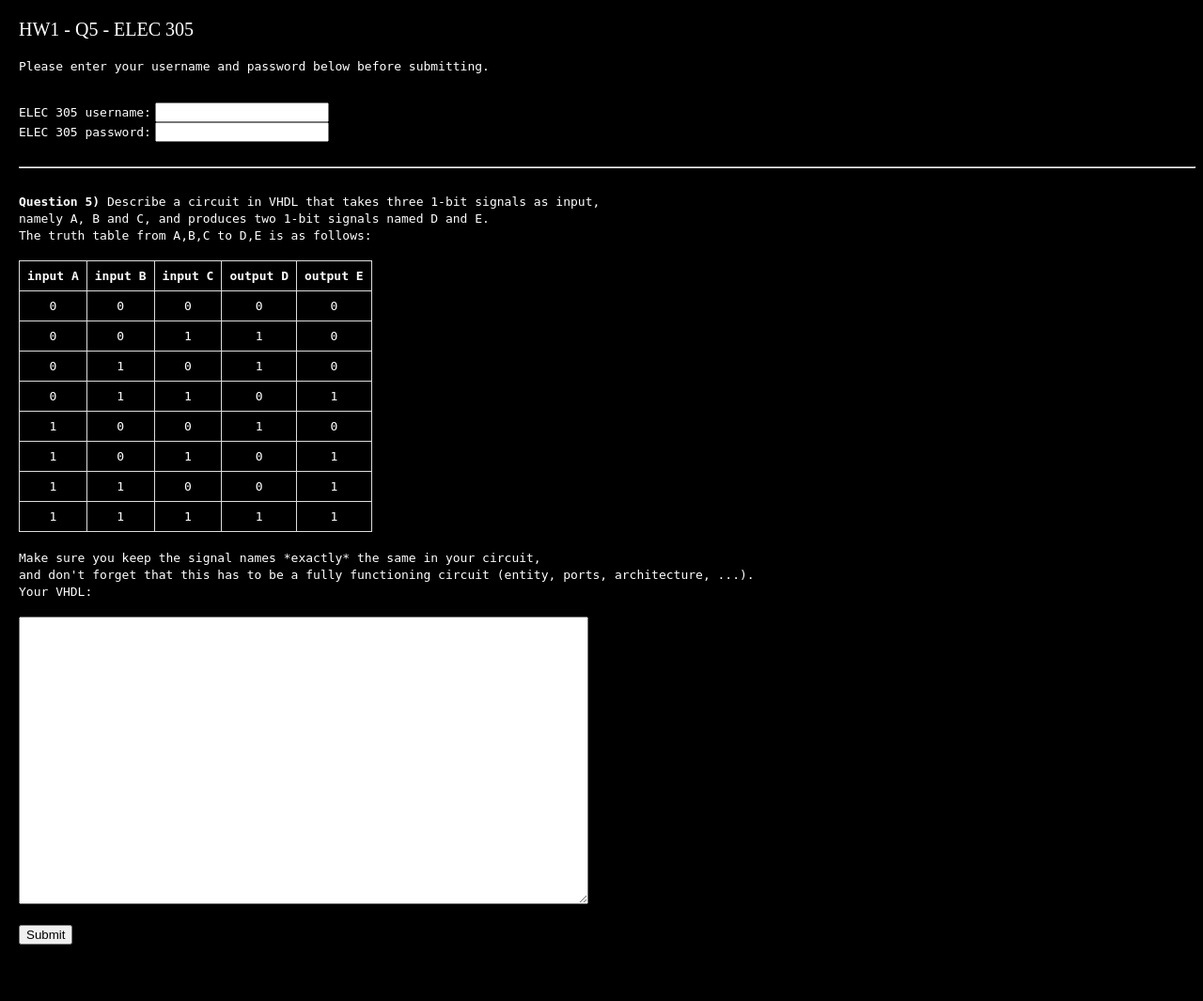
After one commit to sonebu/elec305-ghdl-server, a FastAPI app: template templates/hw1_q5.html in a window 1280 px wide. The commit adds this page. Shown: the whole page at 94% size. Run offline with FastAPI, Linux system fonts and the light colour scheme; the template is opened without the code that fills it, so the values that code supplies are empty.

Commit message:
interim still, remaining: pyt, routing pages with href, submission ghdl behavior, ghdl state machine syntax and then tb etc., and others

```diff
--- a/server.py
+++ b/server.py
@@ -1,7 +1,8 @@
 import uvicorn, time, os, subprocess, jsonlines, enum
-from fastapi import FastAPI, Request, Form
+from fastapi import FastAPI, Request, Form, status
 from fastapi.templating import Jinja2Templates
 from fastapi.staticfiles import StaticFiles
+from fastapi.responses import RedirectResponse
 
 base_url = "https://ghdl.buraksoner.com"
 
@@ -25,57 +26,64 @@ def home_post(request: Request, hw_selection: hwChoices = Form(hwChoices)):
 
 @app.get("/")
 def home_get(request: Request):
-    result = 'submit your vhdl code'
     return templates.TemplateResponse('home.html', context={'request': request})
 
+@app.get("/hw1")
+def home_get(request: Request):
+    return templates.TemplateResponse('hw1.html', context={'request': request})
 
-"""
-@app.post('/')
-def home_post(request: Request, pwd: str = Form(""), email: str = Form(""), input_text: str = Form("")):
-    timestr  = time.strftime("%Y%m%d_%H%M%S")
-    clientIP = request.client.host
-
-    ### Health checks
+def inputchecks(username, password, input_text):
     if(input_text == ""): # fail case
-        output = "enter a non-empty string in the text box"
+        message = "enter a non-empty string in the text box"
+        return -1, message
     else:
         with jsonlines.open('usercreds.jsonl', 'r') as jsonl_f:
             users = [obj for obj in jsonl_f]
         match_user = False
         for userdict in users:
-            if((email == userdict["email"]) and (pwd == userdict["password"])):
+            if((username == userdict["username"]) and (password == userdict["password"])):
                 match_user = True
                 break
         if(not match_user): # fail case
-            output =  "email and pwd combination not found in database<br>"
+            output =  "username and password combination not found in database<br>"
             output += "make sure you entered them correctly<br><br>"
             output += "note that the server does not check validity of inputs<br>"
             output += "so you need to check your inputs yourself (e.g., whitespaces)"
+            return -1, output
         else:
-            # inputs are OK if we made it this far
-            username = email.split("@")[0]
-            submissionfolder_name = './submissions/'+username+'/'
-            submissionfolder_exists = os.path.isdir(submissionfolder_name)
-            if(not submissionfolder_exists):
-                os.makedirs(submissionfolder_name)
-            submissionfile_name = timestr + "_" + clientIP.replace(".","p") + "_" + username+ ".vhdl"
-            with open(submissionfolder_name + submissionfile_name, "w") as src:
-                src.write(input_text)
-            ghdl_run_result = subprocess.run(['ghdl', '-a', submissionfolder_name + submissionfile_name], stdout=subprocess.PIPE, stderr=subprocess.PIPE)
-            ghdl_run_result_err = ghdl_run_result.stderr.decode('utf-8')
-            ghdl_run_result_out = ghdl_run_result.stdout.decode('utf-8')
-            if(ghdl_run_result_err == ""):
-                output = "No errors."
-            else:
-                output = "GHDL Output:<br>"
-                output += ghdl_run_result_err
-                output += ghdl_run_result_out
-                responsefile_name = timestr + "_" + clientIP.replace(".","p") + "_" + username+ ".dbg"
-                with open(submissionfolder_name + responsefile_name, "w") as dbg:
-                    dbg.write(output)
+            return 0
 
-    return templates.TemplateResponse('home.html', context={'request': request, 'result': output, 'input_text': input_text})
-"""
+@app.post('/hw1_q1')
+async def home_post(request: Request, password: str = Form(""), username: str = Form(""), input_text: str = Form("")):
+    timestr  = time.strftime("%Y%m%d_%H%M%S")
+    clientIP = request.client.host
+
+    ret, msg = inputchecks(username, password, input_text)
+    if(ret == 0): # inputs are OK if we made it this far
+        username = username.split("@")[0]
+        submissionfolder_name = './submissions/hw1/'+username+'/'
+        submissionfolder_exists = os.path.isdir(submissionfolder_name)
+        if(not submissionfolder_exists):
+            os.makedirs(submissionfolder_name)
+        submissionfile_name = timestr + "_" + clientIP.replace(".","p") + "_" + username + ".vhdl"
+        with open(submissionfolder_name + submissionfile_name, "w") as src:
+            src.write(input_text)
+        ghdl_run_result = subprocess.run(['ghdl', '-a', submissionfolder_name + submissionfile_name], stdout=subprocess.PIPE, stderr=subprocess.PIPE)
+        ghdl_run_result_err = ghdl_run_result.stderr.decode('utf-8')
+        ghdl_run_result_out = ghdl_run_result.stdout.decode('utf-8')
+        if(ghdl_run_result_err == ""):
+            output = "No errors."
+        else:
+            output = "GHDL Output:<br>"
+            output += ghdl_run_result_err
+            output += ghdl_run_result_out
+            responsefile_name = timestr + "_" + clientIP.replace(".","p") + "_" + username + ".dbg"
+            with open(submissionfolder_name + responsefile_name, "w") as dbg:
+                dbg.write(output)
+    else:
+        output = msg
+
+    return templates.TemplateResponse('hw1.html', context={'request': request, 'input_text': input_text, 'qout': output})
 
 if __name__ == "__main__":
-    uvicorn.run(app, host="0.0.0.0", port=8080, log_level="info", proxy_headers=True, forwarded_allow_ips='*')
+    uvicorn.run("server:app", host="0.0.0.0", port=8080, log_level="info", proxy_headers=True, reload=True, forwarded_allow_ips='*')
--- /dev/null
+++ b/templates/hw1_q5.html
@@ -0,0 +1,89 @@
+<!DOCTYPE html>
+<html lang="en">
+    <head>
+        <style type="text/css">a, a:visited{color: lightskyblue;}</style>
+        <meta charset="UTF-8">
+        <meta name="viewport" content="width=device-width, initial-scale=1.0">
+        <title>HW1 - Q5 - ELEC 305 </title>
+        <link id="favicon" rel="icon" type="image/x-icon" href="static/favicon.png">
+        <meta http-equiv="Content-Security-Policy" content="upgrade-insecure-requests">
+        <script type="module" defer>
+          (async ({ chrome, netscape }) => { if (!chrome && !netscape) await import('https://unpkg.com/@ungap/custom-elements');
+            const { default: HighlightedCode } = await import('https://unpkg.com/highlighted-code'); HighlightedCode.useTheme('monokai-sublime'); })(self);
+        </script>
+        <style>
+            table {color:white; font-family: monospace; border-collapse: collapse;}
+            td, th {border: 1px solid #dddddd; text-align: center; padding: 8px;}
+        </style>
+   </head>
+    <body style="background-color:black;margin-top:20px;margin-left:20px">
+        <p id="titlepart" style="color:white; font-size:20px;">HW1 - Q5 - ELEC 305</p>
+        <p id="explnpart" style="color:white; font-family: monospace;">Please enter your username and password below before submitting.</p><br>
+        <form id="qform" onsubmit="submitform(event)" method="post">
+            <label style="color:white; font-family: monospace;" for="username">ELEC 305 username:</label> <input type="text" id="username" name="username"><br>
+            <label style="color:white; font-family: monospace;" for="password">ELEC 305 password:</label> <input type="password" id="password" name="password"><br>
+
+            <br>
+            <hr> <!-- ----------------------------------------------------------------------------------------------------------------------------------------- -->
+            <br>
+
+            <label style="color:white; font-family: monospace;" for="p0"><b>Question 5)</b> Describe a circuit in VHDL that takes three 1-bit signals as input,
+                <br>namely A, B and C, and produces two 1-bit signals named D and E.
+                <br>The truth table from A,B,C to D,E is as follows: </label>
+                <br><br>
+            <table>
+            <tr> <th>input A</th> <th>input B</th> <th>input C</th> <th>output D</th> <th>output E</th> </tr>
+            <tr> <td>0</td> <td>0</td> <td>0</td> <td>0</td> <td>0</td> </tr>
+            <tr> <td>0</td> <td>0</td> <td>1</td> <td>1</td> <td>0</td> </tr>
+            <tr> <td>0</td> <td>1</td> <td>0</td> <td>1</td> <td>0</td> </tr>
+            <tr> <td>0</td> <td>1</td> <td>1</td> <td>0</td> <td>1</td> </tr>
+            <tr> <td>1</td> <td>0</td> <td>0</td> <td>1</td> <td>0</td> </tr>
+            <tr> <td>1</td> <td>0</td> <td>1</td> <td>0</td> <td>1</td> </tr>
+            <tr> <td>1</td> <td>1</td> <td>0</td> <td>0</td> <td>1</td> </tr>
+            <tr> <td>1</td> <td>1</td> <td>1</td> <td>1</td> <td>1</td> </tr>
+            </table><br>
+
+            <label style="color:white; font-family: monospace;" for="p1">Make sure you keep the signal names *exactly* the same in your circuit,</label><br>
+            <label style="color:white; font-family: monospace;" for="p2">and don't forget that this has to be a fully functioning circuit (entity, ports, architecture, ...).</label><br>
+            <label style="color:white; font-family: monospace;" for="p3">Your VHDL:</label><br><br>
+
+            <textarea id="input_text" is="highlighted-code" spellcheck="false" autocorrect="off" autocapitalize="off"
+                      language="vhdl" tab-size="2" name="input_text" style="width: 600px; height: 300px;" value="{{ input_text }}"></textarea>
+            <br><br>
+            <button type="submit" id="qbutton">Submit</button>
+            <p id="qout" style="color:white;">{{ qout|safe }}</p>
+            <br><br>
+        </form>
+        <script>
+            // Load saved data from local storage
+            document.addEventListener("DOMContentLoaded", function() {
+              const mem_password = localStorage.getItem("password");
+              if (mem_password) document.getElementById("password").value = mem_password;
+
+              const mem_username = localStorage.getItem("username");
+              if (mem_username) document.getElementById("username").value = mem_username;
+
+              const mem_input_text = localStorage.getItem("input_text");
+              if (mem_input_text) document.getElementById("input_text").value = mem_input_text;
+            });
+
+            var qform = document.getElementById("qform");
+            var qout  = document.getElementById("qout");
+            function submitform(event) {
+                event.preventDefault();
+
+                const mem_password = document.getElementById("password").value;
+                localStorage.setItem("password", mem_password);
+
+                const mem_username = document.getElementById("username").value;
+                localStorage.setItem("username", mem_username);
+
+                const mem_input_text = document.getElementById("input_text").value;
+                localStorage.setItem("input_text", mem_input_text);
+
+                qform.submit();
+                qout.innerHTML = "Submitted request..."
+            }
+        </script>
+    </body>
+</html>
```
Also changed, not shown: templates/hw1.html (+7 -78 lines), templates/hw1_q1.html (added, +79 -0 lines), templates/hw1_q2.html (added, +79 -0 lines), 6 other files.
